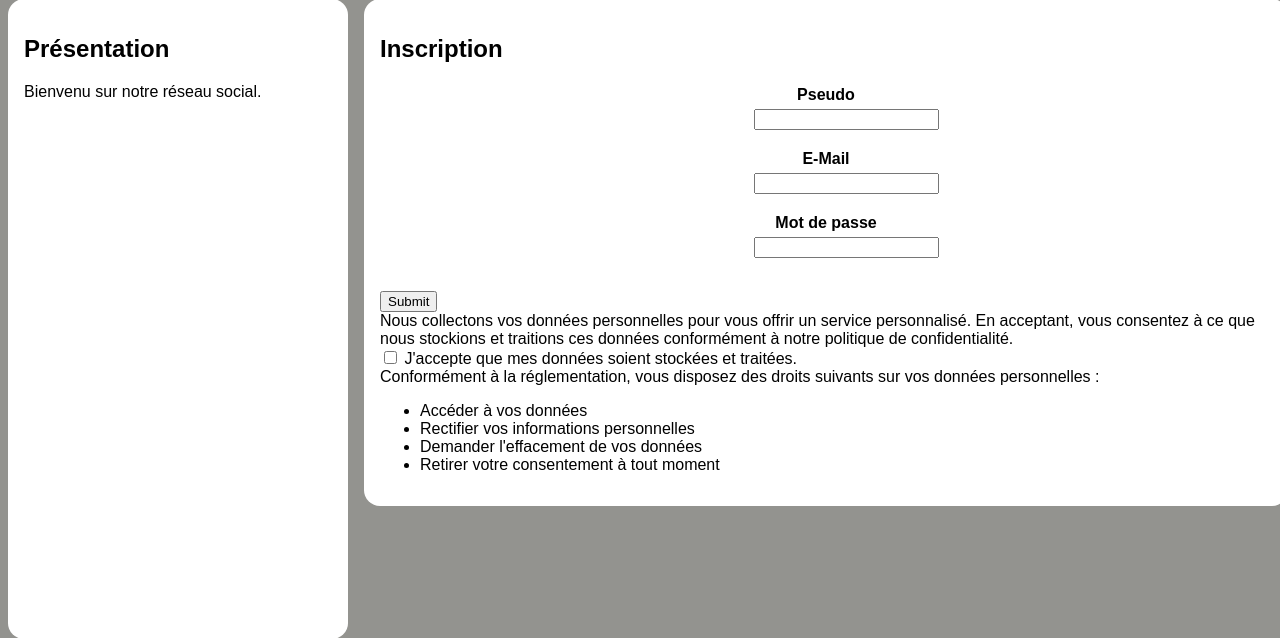
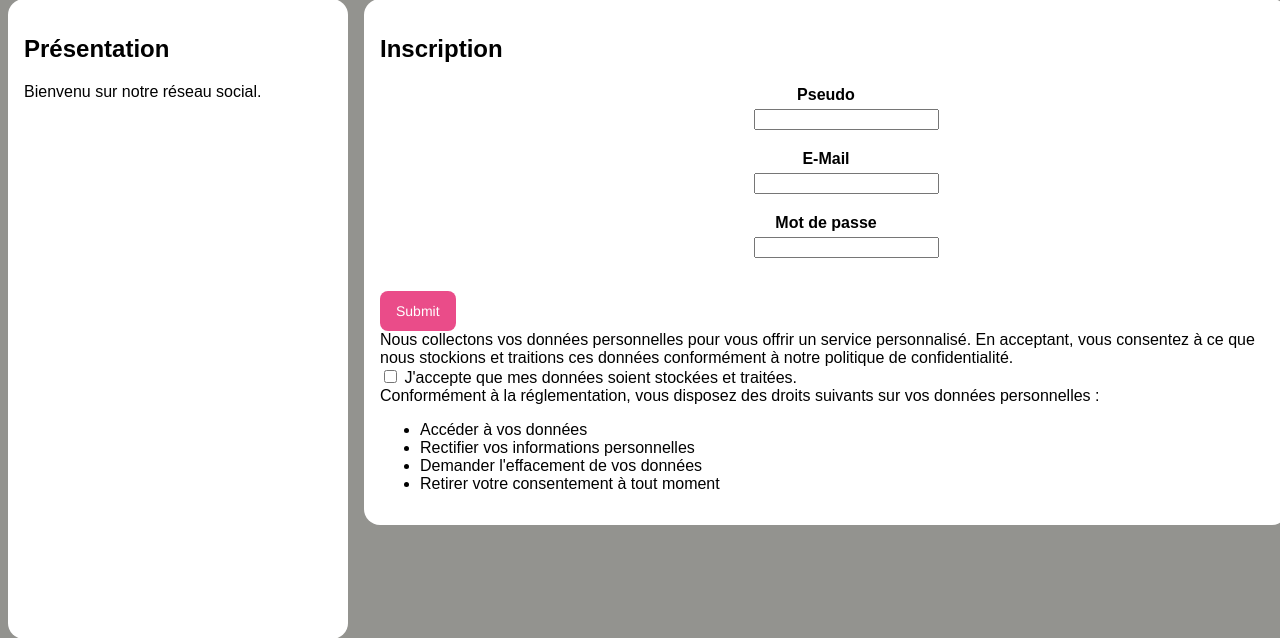
Before and after one commit to adatechschool/projet-collectif-reseau-social-php-printteam, a PHP site: page /registration.php in a window 1280 px wide. Shown: the part 125-763 px from the top of the page. Run offline with PHP 8.4, Linux system fonts and the light colour scheme.

Commit message:
changement de style des boutons

```diff
--- a/resoc_n3/login.php
+++ b/resoc_n3/login.php
@@ -78,7 +78,7 @@
                             <dt><label for='motpasse'>Mot de passe</label></dt>
                             <dd><input type='password'name='motpasse'></dd>
                         </dl>
-                        <input type='submit'>
+                        <input type='submit' class="button-1">
                     </form>
                     <p>
                         Pas de compte?
--- a/resoc_n3/news.php
+++ b/resoc_n3/news.php
@@ -122,7 +122,7 @@ require "session.php";
                         <footer>
                             <form method="post" action="like.php?user_id=<?= $userId ?>">
                                 <input type="hidden" name="post_id" value="<?= $post['id'] ?>">
-                                <button type="submit">♥ <?= $post['like_number'] ?></button>
+                                <button type="submit" class="button-1">♥ <?= $post['like_number'] ?></button>
                             </form>
                             <a href="">#<?= $post['taglist'] ?></a>
                         </footer>
--- a/resoc_n3/registration.php
+++ b/resoc_n3/registration.php
@@ -77,7 +77,7 @@
                             <dt><label  for='motpasse'>Mot de passe</label></dt>
                             <dd><input aria-describedby="la chaaaaaatte password" type='password'name='motpasse'></dd>
                         </dl>
-                        <input type='submit'>
+                        <input type='submit' class="button-1">
                         <p>Nous collectons vos données personnelles pour vous offrir un service personnalisé. En acceptant, vous consentez à ce que nous stockions et traitions ces données conformément à notre <a href="/privacy-policy">politique de confidentialité</a>.</p>
                         <label>
                             <input type="checkbox" required /> J'accepte que mes données soient stockées et traitées.
--- a/resoc_n3/style.css
+++ b/resoc_n3/style.css
@@ -222,3 +222,35 @@ form.fenetre dl dd textarea {
     width: 60em;
     height: 10em;
 }
+
+.button-1 {
+  background-color: #EA4C89;
+  border-radius: 8px;
+  border-style: none;
+  box-sizing: border-box;
+  color: #FFFFFF;
+  cursor: pointer;
+  display: inline-block;
+  font-family: "Haas Grot Text R Web", "Helvetica Neue", Helvetica, Arial, sans-serif;
+  font-size: 14px;
+  font-weight: 500;
+  height: 40px;
+  line-height: 20px;
+  list-style: none;
+  margin: 0;
+  outline: none;
+  padding: 10px 16px;
+  position: relative;
+  text-align: center;
+  text-decoration: none;
+  transition: color 100ms;
+  vertical-align: baseline;
+  user-select: none;
+  -webkit-user-select: none;
+  touch-action: manipulation;
+}
+
+.button-1:hover,
+.button-1:focus {
+  background-color: #F082AC;
+}
--- a/resoc_n3/subscriptions.php
+++ b/resoc_n3/subscriptions.php
@@ -27,7 +27,7 @@ $userId = intval($_GET['user_id']);
                     </p>
                     <form method="post" action="abo.php?user_id=<?= $userId ?>">
                                 <input type="hidden" name="user_id" value="<?= $userId ?>">
-                                <button type="submit">follow me</button>
+                                <button type="submit" class="button-1">follow me</button>
                     </form>
                 </section>
             </aside>
@@ -60,7 +60,7 @@ $userId = intval($_GET['user_id']);
                     <img src="user.jpg" alt="blason"/>
                     <form method="post" action="abo.php?user_id=<?= $userId ?>">
                                 <input type="hidden" name="user_id" value="<?= $user['id'] ?>">
-                                <button type="submit">
+                                <button type="submit" class="button-1">
                                     <?php
                                     if (isFollowing($monId,$user['id'])==false){
                                         echo "Follow";
--- a/resoc_n3/wall.php
+++ b/resoc_n3/wall.php
@@ -41,7 +41,7 @@ require "session.php";
                         <dt><label for='message'>Message</label></dt>
                         <dd><textarea name='message'></textarea></dd>
                     </dl>
-                    <input type='submit' value="Envoyer">
+                    <input type='submit' value="Envoyer" class="button-1">
                 </form>
 
                 <?php
```
Also changed, not shown: README.md.
